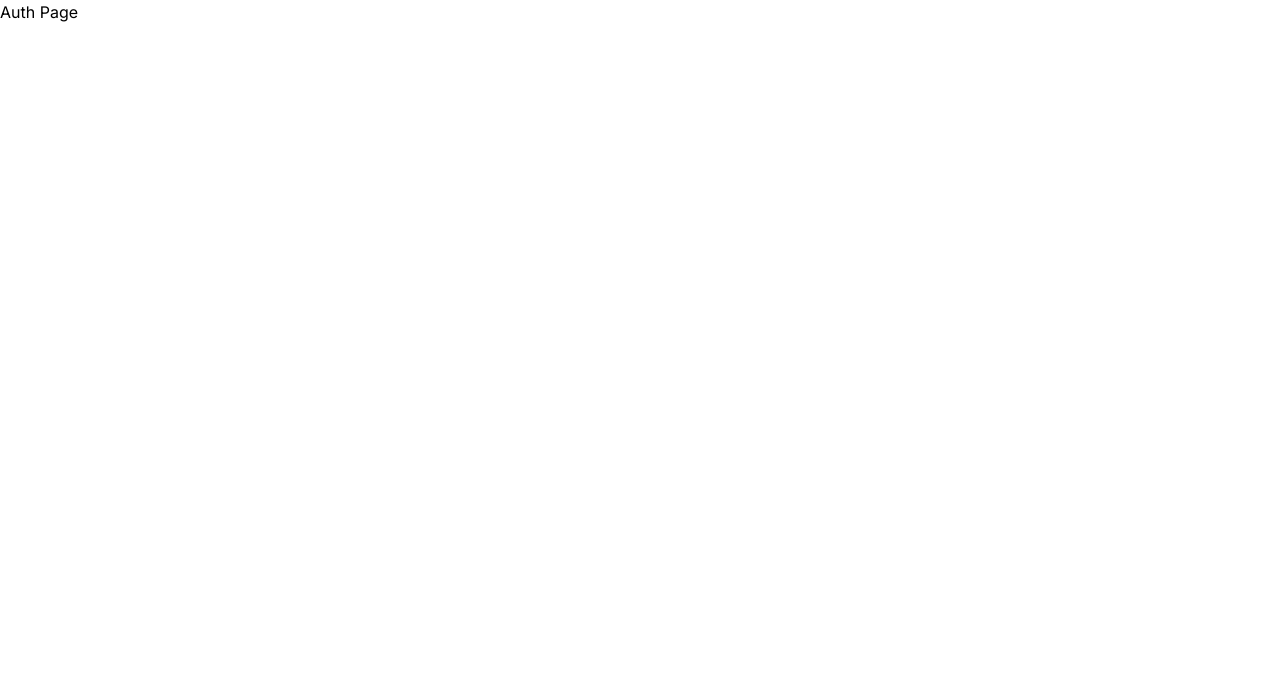
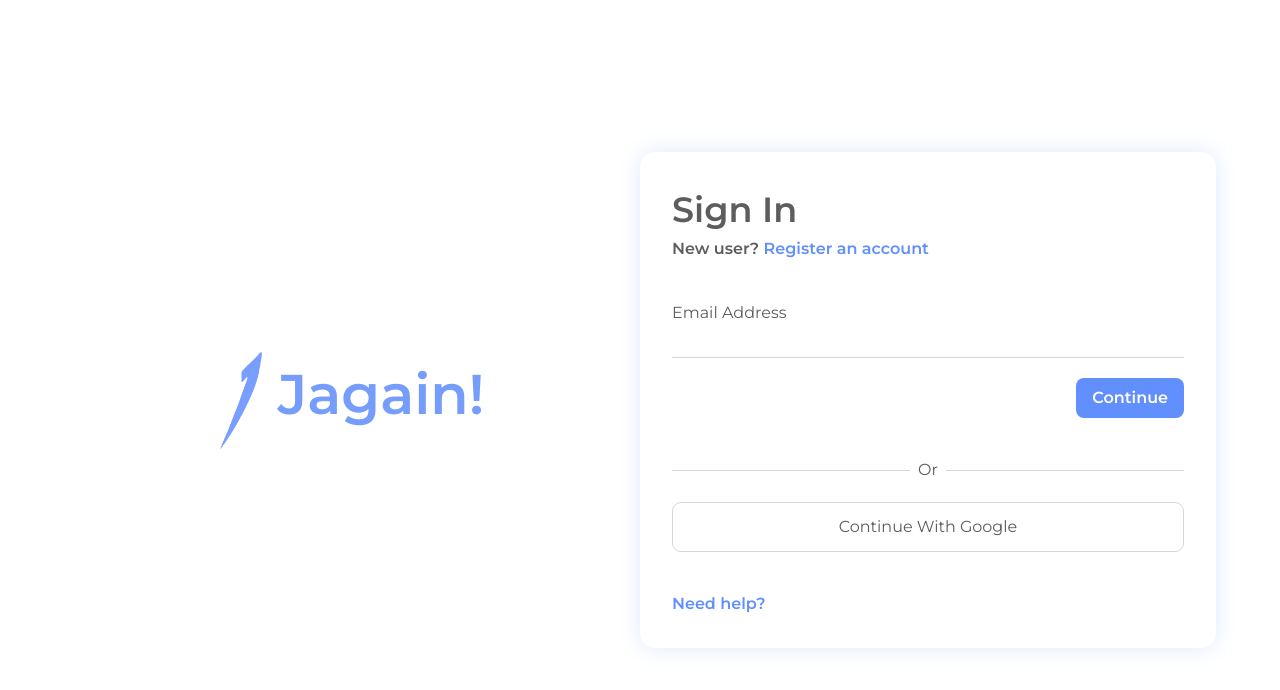
Before and after one commit to ahmadzaki2975/jagain-v2, a Next.js app: page /auth in a window 1280 px wide. Shown: the top 690 px of the page. Built offline with nearby package versions, Linux system fonts and the light colour scheme.

Commit message:
feat: auth page
- changed extension to .jsx
- created basic layout

```diff
--- a/src/app/auth/page.js
+++ /dev/null
@@ -1,7 +0,0 @@
-export default function AuthPage() {
-  return(
-    <main>
-      <h1>Auth Page</h1>
-    </main>
-  )
-}
--- /dev/null
+++ b/src/app/auth/page.jsx
@@ -0,0 +1,56 @@
+"use client";
+
+import Link from "next/link";
+
+export default function AuthPage() {
+  return (
+    <main className="min-h-screen font-montserrat flex justify-center items-center px-[5%] py-[5%]">
+      <section className="grid w-1/2 place-items-center">
+        <div className="flex gap-4 ">
+          <img src="/Logo.png" alt="Logo" className="w-[42px] h-[97px]" />
+          <h1 className="text-[56px] font-semibold text-blue-secondary">
+            Jagain!
+          </h1>
+        </div>
+      </section>
+
+      <section className="w-1/2 h-fit text-grey-primary shadow-[0_0_25px_#E0E9FF] p-8 rounded-[15px]">
+        <h1 className="font-semibold text-[35px]">Sign In</h1>
+        <p className="font-semibold">
+          New user?{" "}
+          <Link href="/register" className="text-blue-primary">
+            Register an account
+          </Link>
+        </p>
+        <form
+          className="flex flex-col mt-10"
+          onSubmit={(e) => {
+            e.preventDefault();
+            alert("Test");
+          }}
+        >
+          <label htmlFor="email">Email Address</label>
+          <input
+            type="text"
+            className="//bg-red-500 py-1 border-b-[#D7D7D7] border-b-[.5px] focus:border-b-[#15181b]/90 !outline-none"
+          />
+          <button
+            type="submit"
+            className="bg-blue-primary w-fit px-4 self-end text-white font-semibold rounded-[8px] py-2 mt-5"
+          >
+            Continue
+          </button>
+        </form>
+        <div className="flex items-center gap-2 mt-10">
+          <div className="w-full h-[.5px] bg-[#D7D7D7]"></div>
+          Or
+          <div className="w-full h-[.5px] bg-[#D7D7D7]"></div>
+        </div>
+        <div className="py-3 unselectable hover:bg-[#D7D7D7]/60 w-full cursor-pointer text-center mt-5 rounded-[9px] border-[.5px] border-solid border-[#D7D7D7]">
+          Continue With Google
+        </div>
+        <Link href="#" className="block mt-10 text-blue-primary font-semibold">Need help?</Link>
+      </section>
+    </main>
+  );
+}
```
